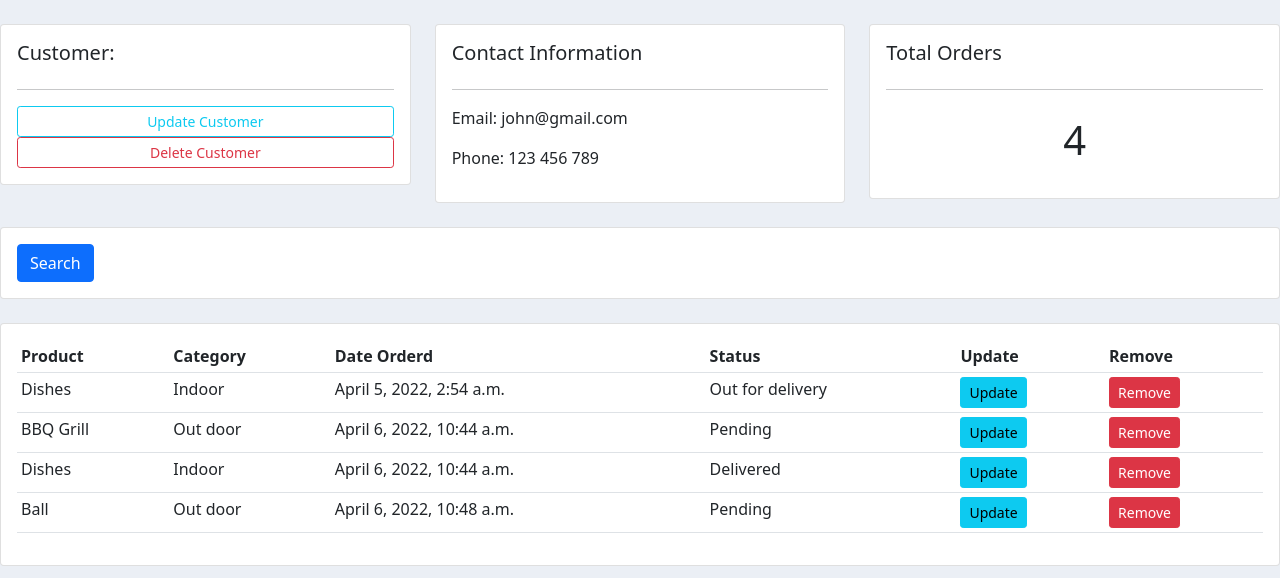
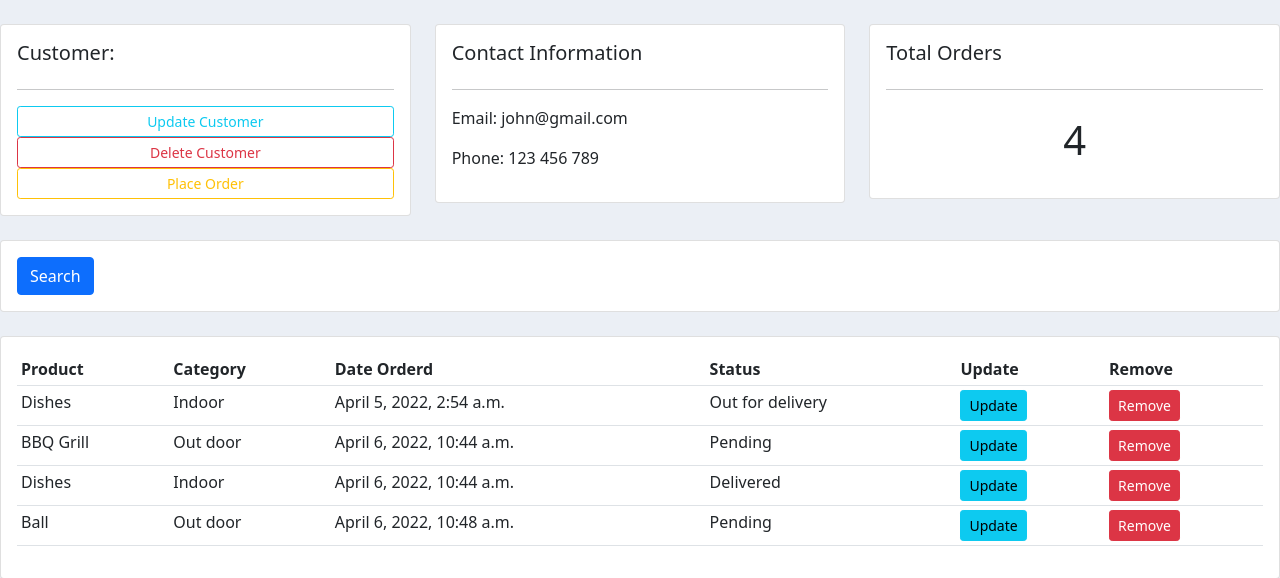
Before and after one commit to elfphabet621/Midterm_SE, a Django app: page /customer/1 in a window 1280 px wide. Shown: the part 86-664 px from the top of the page. Run offline with Django 4.2, Linux system fonts and the light colour scheme; data comes from the database, SQL or seed files in the repository; both versions use the stored data as it was after the commit.

Commit message:
Inline Formset - Create Order inside Customer profile instead of in home page as before

```diff
--- a/crm/accounts/templates/accounts/customer.html
+++ b/crm/accounts/templates/accounts/customer.html
@@ -12,6 +12,7 @@
                 <hr>
                 <a class="btn btn-outline-info  btn-sm btn-block" href="">Update Customer</a>
                 <a class="btn btn-outline-danger  btn-sm btn-block" href="">Delete Customer</a>
+                <a class="btn btn-outline-warning  btn-sm btn-block" href="{% url 'create_order' customer.id %}">Place Order</a>
 
             </div>
         </div>
--- a/crm/accounts/templates/accounts/dashboard.html
+++ b/crm/accounts/templates/accounts/dashboard.html
@@ -34,7 +34,6 @@
 		<h5>LAST 5 ORDERS</h5>
 		<hr>
 		<div class="card card-body">
-			<a class="btn btn-primary  btn-sm btn-block" href="{% url 'create_order' %}">Create Order</a>
 			<table class="table table-sm">
 				<tr>
 					<th>Product</th>
--- a/crm/accounts/urls.py
+++ b/crm/accounts/urls.py
@@ -5,7 +5,7 @@ urlpatterns = [
     path('', views.home, name='home'),
     path('products/', views.products, name='products'),
     path('customer/<str:pk_test>', views.customer, name='customer'),
-    path('create_order/', views.createOrder, name='create_order'),
+    path('create_order/<str:pk>', views.createOrder, name='create_order'),
     path('update_order/<str:pk>', views.updateOrder, name='update_order'),
     path('delete_order/<str:pk>', views.deleteOrder, name='delete_order'),
 
--- a/crm/accounts/views.py
+++ b/crm/accounts/views.py
@@ -2,6 +2,7 @@ from django.shortcuts import render, redirect
 from django.http import HttpRequest, HttpResponse
 from .models import *
 from .forms import OrderForm
+from django.forms import inlineformset_factory
 # Create your views here.
 
 def home(request):
@@ -31,15 +32,21 @@ def customer(request, pk_test):
     context = {"customer": customer, "orders": orders, "order_count":order_count}
     return render(request, 'accounts/customer.html', context)
 
-def createOrder(request):
-    form = OrderForm()
+def createOrder(request, pk):
+    OrderFormSet = inlineformset_factory(Customer, Order, fields=('product','status'), extra=10)
+    customer = Customer.objects.get(id=pk)
+    formset = OrderFormSet(queryset=Order.objects.none(), instance=customer)
+    # form = OrderForm(initial={'customer': customer})
 
     if request.method == "POST":
-        form = OrderForm(request.POST)
-        if form.is_valid():
-            form.save()
+        # form = OrderForm(request.POST)
+        formset = OrderFormSet(request.POST, instance=customer)
+        if formset.is_valid():
+            formset.save()
             return redirect('/')
-    context = {'form': form}
+
+    context = {'formset': formset, 'customer_name': customer.name}
+
     return render(request, 'accounts/order_form.html', context)
 
 def updateOrder(request, pk):
```
Also changed, not shown: crm/accounts/templates/accounts/order_form.html (+9 -3 lines), crm/db.sqlite3.
